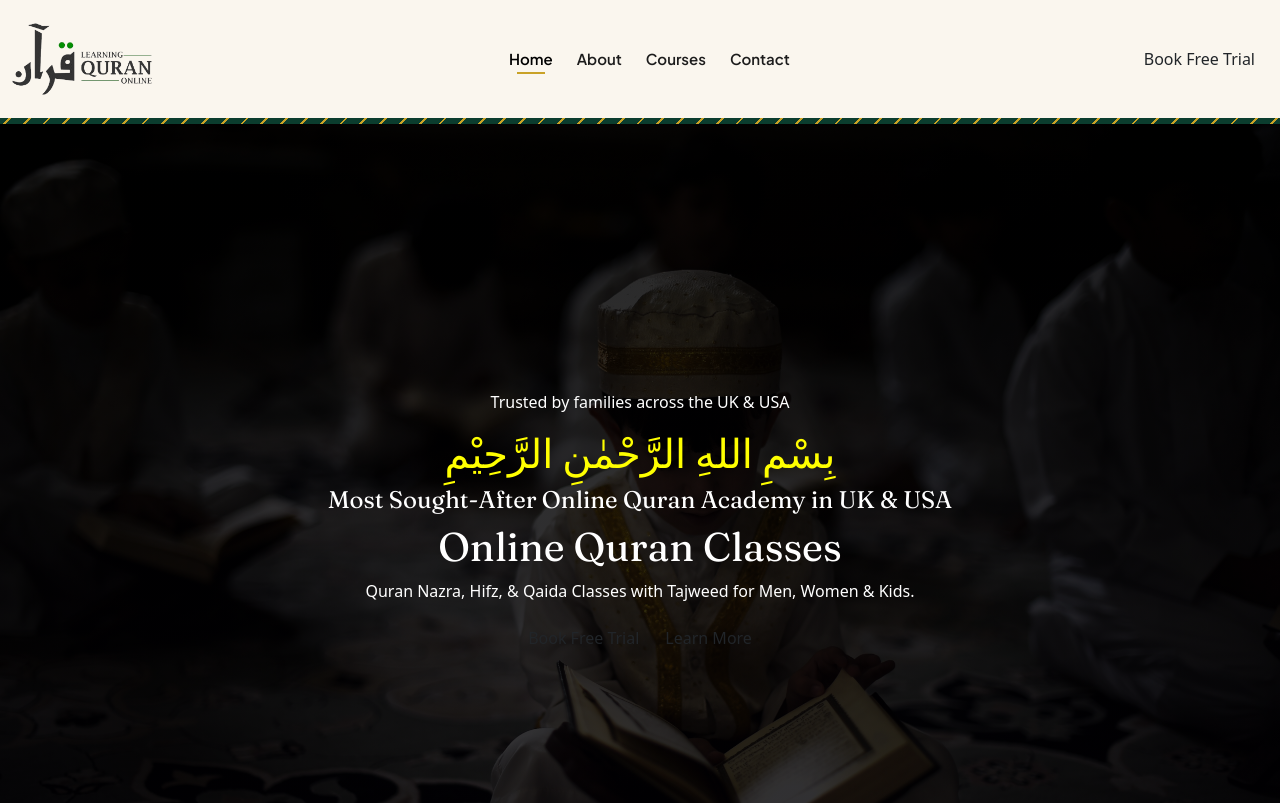
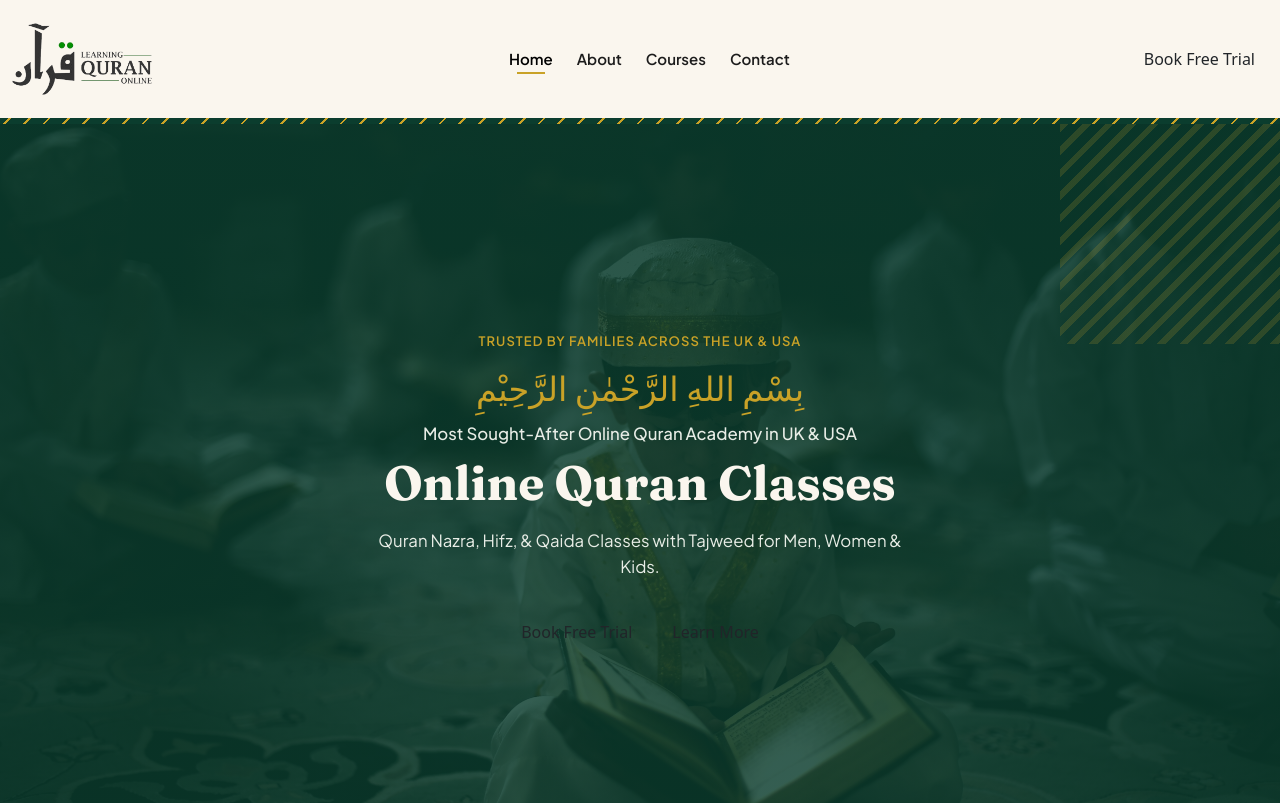
Before and after one commit to Waqashakim1122/Learn-Quran-Online, a React (Create React App) app: page / in a window 1280 px wide. Shown: the top 803 px of the page. Built offline with nearby package versions, Linux system fonts and the light colour scheme; no server answers.

Commit message:
Refactor Hero component styles for improved design

```diff
--- a/src/MyComponents/Heros/Hero.css
+++ b/src/MyComponents/Heros/Hero.css
@@ -1,18 +1,111 @@
-.Hero{
+.Hero {
    width: 100%;
-   min-height: 100vh;
-   background: linear-gradient(rgba(0, 0, 0, 0.836),rgba(1, 0, 3, 0.801)), url(../../assetes/Hero.jpg) ;
+   min-height: 92vh;
+   background: linear-gradient(rgba(11, 61, 46, 0.88), rgba(11, 61, 46, 0.82)), url(../../assetes/Hero.jpg);
    background-size: cover;
    background-position: center;
-   color: white;
+   color: #FAF6EE;
    display: flex;
    align-items: center;
    justify-content: center;
+   position: relative;
+   overflow: hidden;
 }
-.Hero-Text{
-    text-align: center;
-    max-width: 800px;
+
+.Hero::before {
+   content: '';
+   position: absolute;
+   top: 0;
+   right: 0;
+   width: 220px;
+   height: 220px;
+   background-image: repeating-linear-gradient(
+      135deg,
+      rgba(201, 162, 39, 0.18) 0px,
+      rgba(201, 162, 39, 0.18) 6px,
+      transparent 6px,
+      transparent 16px
+   );
+   pointer-events: none;
 }
-.Bislella{
-    color:yellow ;
+
+.Hero-Text {
+   text-align: center;
+   max-width: 760px;
+   padding: 0 20px;
 }
+
+.Hero-eyebrow {
+   font-family: 'Plus Jakarta Sans', sans-serif;
+   font-size: 13px;
+   font-weight: 600;
+   letter-spacing: 0.08em;
+   text-transform: uppercase;
+   color: #C9A227;
+   margin-bottom: 18px;
+}
+
+.Bislella {
+   font-family: 'Fraunces', serif;
+   color: #C9A227;
+   font-size: 2.1rem;
+   margin-bottom: 14px;
+}
+
+.Hero-Text h4 {
+   font-family: 'Plus Jakarta Sans', sans-serif;
+   font-weight: 500;
+   font-size: 1.05rem;
+   color: #E8EDE6;
+   margin-bottom: 10px;
+}
+
+.Hero-Title {
+   font-family: 'Fraunces', serif;
+   font-weight: 700;
+   font-size: 3rem;
+   margin: 8px 0 16px;
+   color: #FAF6EE;
+}
+
+.Hero-Subtext {
+   font-family: 'Plus Jakarta Sans', sans-serif;
+   font-size: 1.05rem;
+   color: #E8EDE6;
+   max-width: 560px;
+   margin: 0 auto 32px;
+   line-height: 1.6;
+}
+
+.Hero-CTAs {
+   display: flex;
+   gap: 14px;
+   justify-content: center;
+   flex-wrap: wrap;
+}
+
+.Hero-secondary-btn {
+   background: transparent;
+   border: 1.5px solid #FAF6EE;
+   color: #FAF6EE;
+   font-family: 'Plus Jakarta Sans', sans-serif;
+   font-weight: 700;
+   font-size: 14px;
+   padding: 10px 22px;
+   border-radius: 6px;
+   transition: background 0.2s ease, color 0.2s ease;
+}
+
+.Hero-secondary-btn:hover {
+   background: #FAF6EE;
+   color: #0B3D2E;
+}
+
+@media (max-width: 576px) {
+   .Hero-Title {
+      font-size: 2.2rem;
+   }
+   .Bislella {
+      font-size: 1.6rem;
+   }
+}
```
